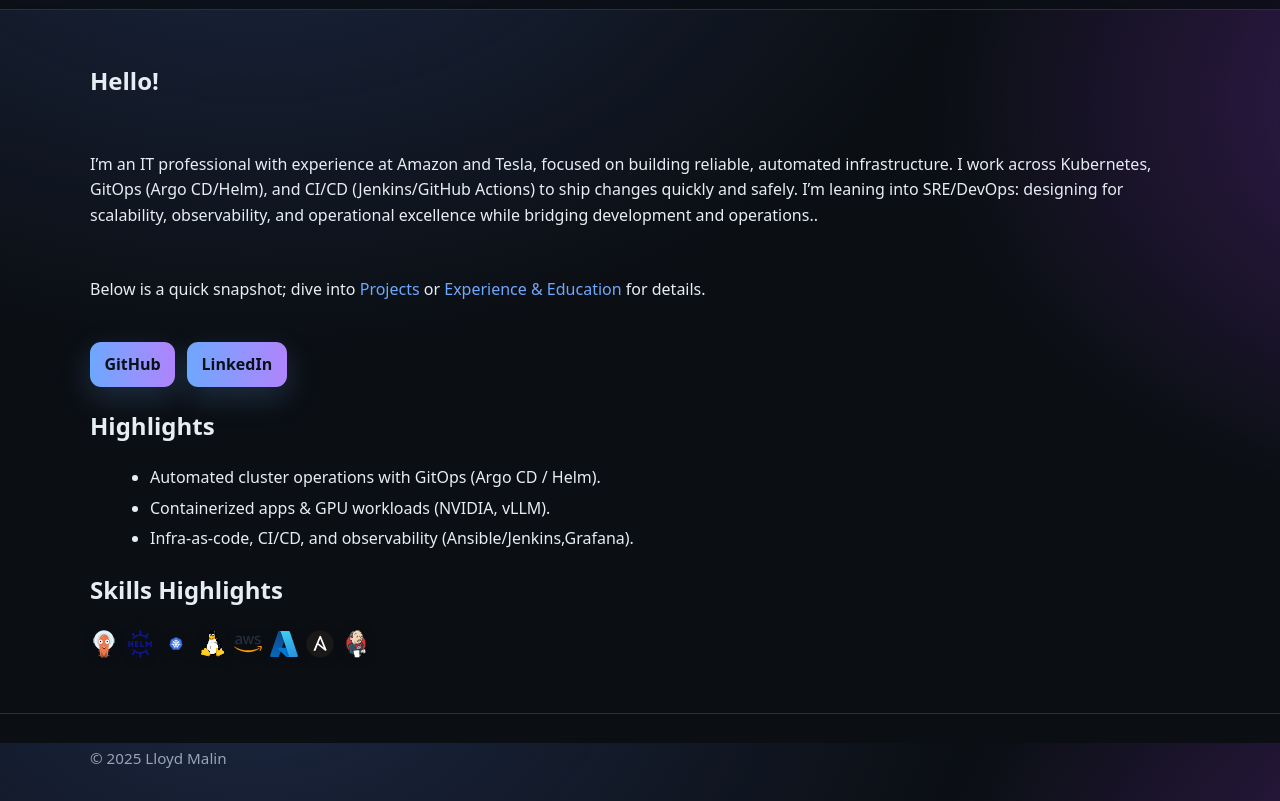
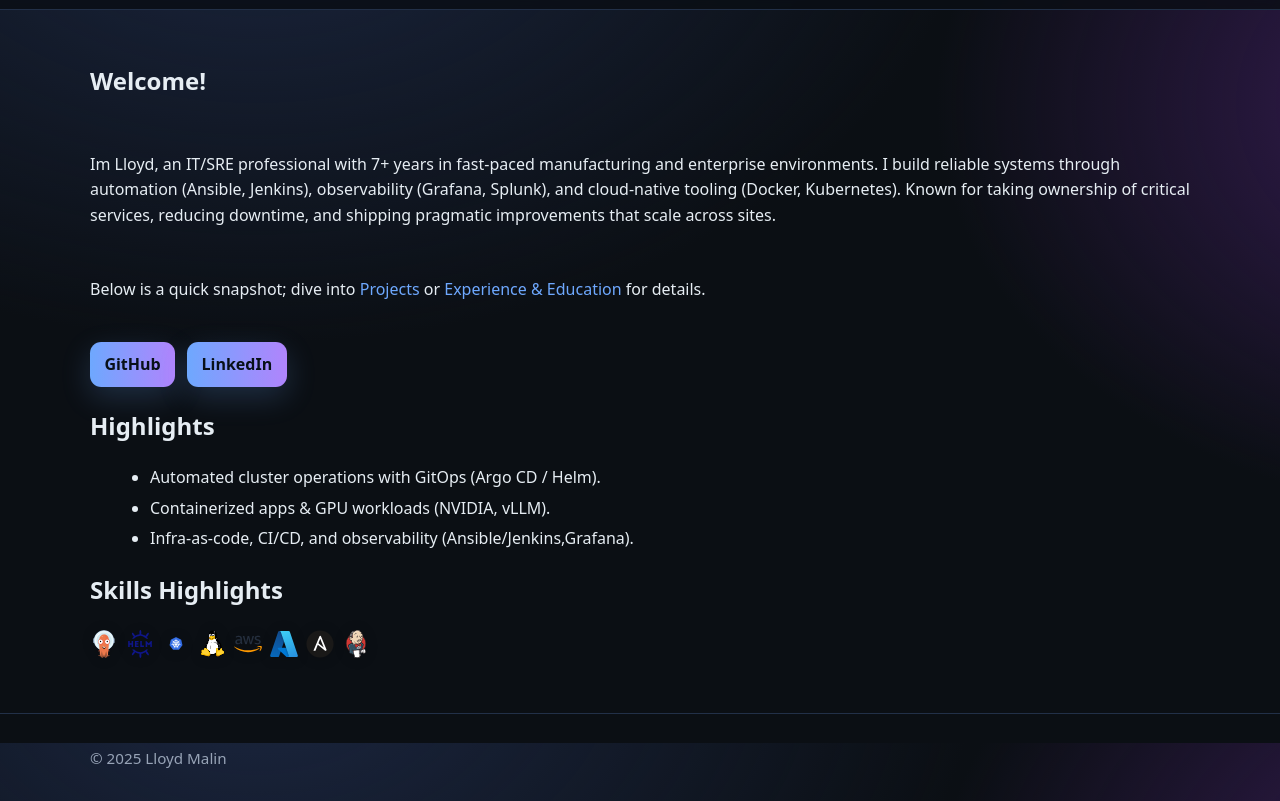
Before and after one commit to hmalin/AWS-projects, a plain HTML site: page static-website-s3-cloudfront/index.html in a window 1280 px wide. Shown: the part 57-858 px from the top of the page. Drawn offline with Linux system fonts and the light colour scheme.

Commit message:
Update index.html

```diff
--- a/static-website-s3-cloudfront/index.html
+++ b/static-website-s3-cloudfront/index.html
@@ -30,8 +30,8 @@
 
   <main id="main" class="container content">
     <section class="intro">
-      <h2>Hello!</h2>
-      <p>I’m an IT professional with experience at Amazon and Tesla, focused on building reliable, automated infrastructure. I work across Kubernetes, GitOps (Argo CD/Helm), and CI/CD (Jenkins/GitHub Actions) to ship changes quickly and safely. I’m leaning into SRE/DevOps: designing for scalability, observability, and operational excellence while bridging development and operations..</p>
+      <h2>Welcome!</h2>
+      <p>Im Lloyd, an IT/SRE professional with 7+ years in fast-paced manufacturing and enterprise environments. I build reliable systems through automation (Ansible, Jenkins), observability (Grafana, Splunk), and cloud-native tooling (Docker, Kubernetes). Known for taking ownership of critical services, reducing downtime, and shipping pragmatic improvements that scale across sites.</p>
       <p>Below is a quick snapshot; dive into <a href="Projects.html">Projects</a> or <a href="education.html">Experience &amp; Education</a> for details.</p>
       <div class="social">
         <a class="btn" href="https://github.com/hmalin" target="_blank" rel="noopener noreferrer" aria-label="GitHub — hmalin">GitHub</a>
```
